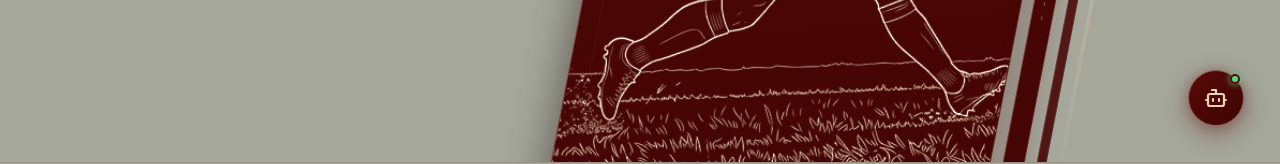
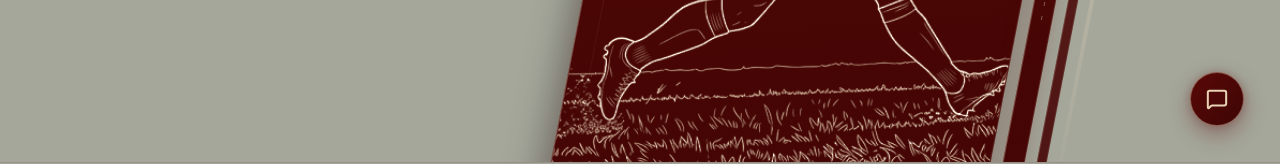
Before and after one commit to SachinYadav2446/Pitch-Lab, a React (Vite) app in the folder frontend/: page / in a window 1280 px wide. Shown: the part 638-802 px from the top of the page. Built offline with nearby package versions, Linux system fonts and the light colour scheme.

Commit message:
fix(chatbot): switch to sleek MessageSquare icon and remove green dot

```diff
--- a/frontend/src/components/FloatingChatbotButton.jsx
+++ b/frontend/src/components/FloatingChatbotButton.jsx
@@ -1,9 +1,9 @@
 import React, { useState } from 'react';
-import { Bot, Sparkles } from 'lucide-react';
+import { MessageSquare } from 'lucide-react';
 
 /**
  * FloatingChatbotButton:
- * Floating AI chatbot button positioned on the right side.
+ * Floating chatbot button positioned on the right side.
  * Adheres strictly to the PitchVision brand palette:
  * Deep Burgundy (#590907) base with Warm Cream Beige (#E8D2B5) accents and glow.
  */
@@ -42,7 +42,7 @@ export default function FloatingChatbotButton() {
           whiteSpace: 'nowrap'
         }}
       >
-        PitchVision Tactical AI
+        PitchVision Assistant
       </div>
 
       {/* Floating Action Button */}
@@ -50,42 +50,27 @@ export default function FloatingChatbotButton() {
         onMouseEnter={() => setIsHovered(true)}
         onMouseLeave={() => setIsHovered(false)}
         onClick={() => alert("PitchVision AI Copilot interface will open here!")}
-        aria-label="Open AI Chatbot"
+        aria-label="Open Chatbot"
         style={{
           position: 'relative',
-          width: '56px',
-          height: '56px',
+          width: '54px',
+          height: '54px',
           borderRadius: '50%',
           background: 'linear-gradient(135deg, #590907 0%, #3D0504 100%)',
           border: '1.5px solid rgba(232, 210, 181, 0.4)',
           boxShadow: isHovered
-            ? '0 12px 32px rgba(89, 9, 7, 0.55), 0 0 20px rgba(232, 210, 181, 0.3)'
-            : '0 8px 25px rgba(89, 9, 7, 0.4), 0 0 12px rgba(89, 9, 7, 0.25)',
+            ? '0 12px 30px rgba(89, 9, 7, 0.55), 0 0 20px rgba(232, 210, 181, 0.25)'
+            : '0 8px 22px rgba(89, 9, 7, 0.38), 0 0 10px rgba(89, 9, 7, 0.2)',
           display: 'flex',
           alignItems: 'center',
           justifyContent: 'center',
           cursor: 'pointer',
-          transform: isHovered ? 'translateY(-3px) scale(1.06)' : 'translateY(0) scale(1)',
+          transform: isHovered ? 'translateY(-3px) scale(1.05)' : 'translateY(0) scale(1)',
           transition: 'all 0.25s cubic-bezier(0.16, 1, 0.3, 1)'
         }}
       >
-        {/* Pulsing AI Live Status Indicator Dot */}
-        <span
-          style={{
-            position: 'absolute',
-            top: '3px',
-            right: '3px',
-            width: '10px',
-            height: '10px',
-            borderRadius: '50%',
-            backgroundColor: '#4ADE80',
-            border: '2px solid #590907',
-            boxShadow: '0 0 6px #4ADE80'
-          }}
-        />
-
-        {/* Bot Icon */}
-        <Bot size={24} color="var(--cream-beige)" strokeWidth={2.2} />
+        {/* Sleek Modern Chat Icon */}
+        <MessageSquare size={22} color="var(--cream-beige)" strokeWidth={2.2} />
       </button>
     </div>
   );
```
